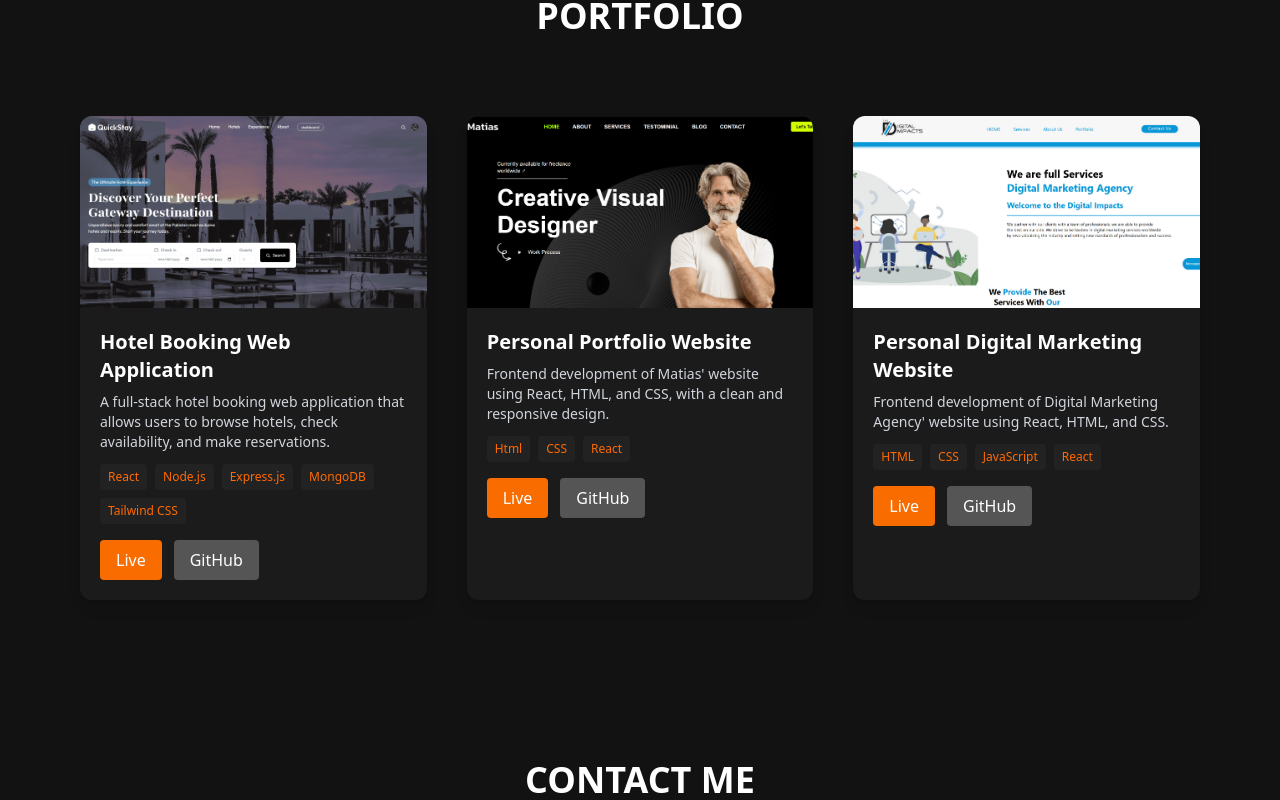
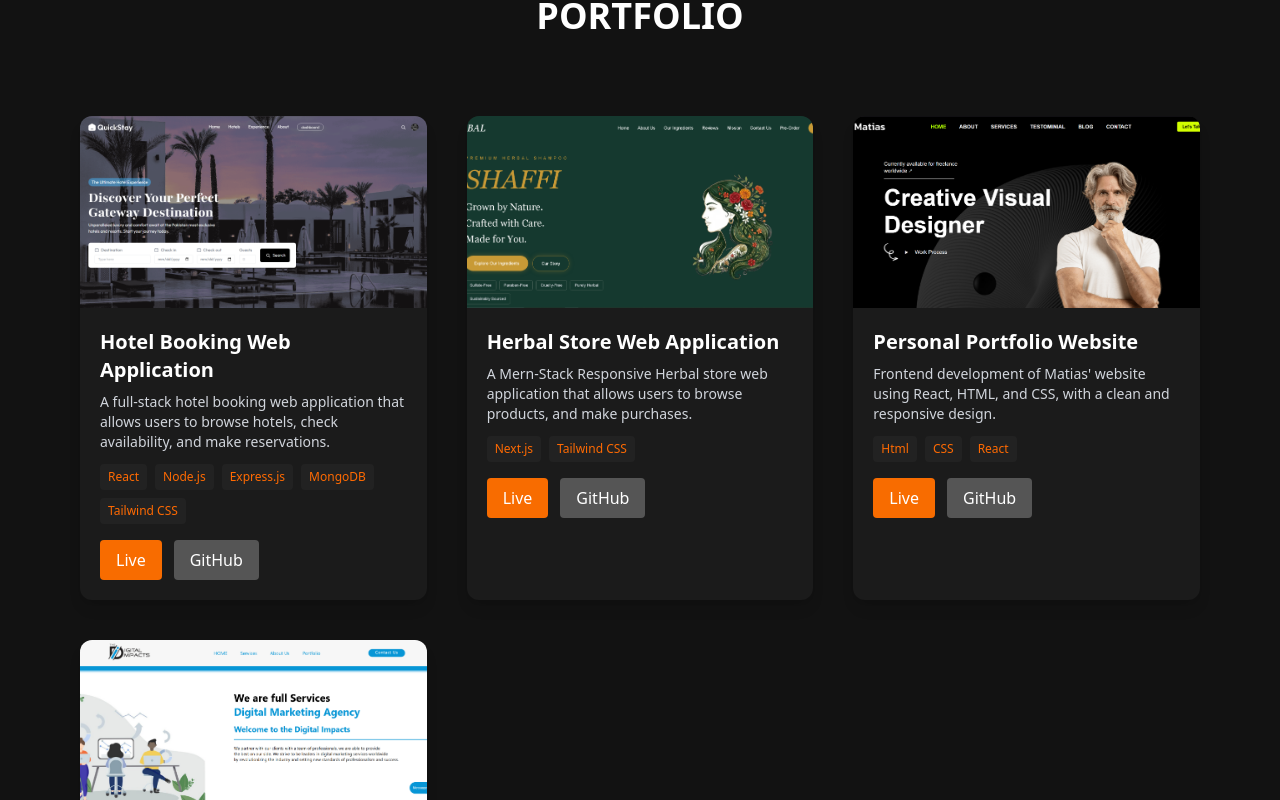
Before and after one commit to SafyanNasir1/Portfolio, a React (Vite) app: page / in a window 1280 px wide. Shown: the part 2376-3176 px from the top of the page. Built offline with nearby package versions, Linux system fonts and the light colour scheme.

Commit message:
Initial commit

```diff
--- a/src/components/Port/Port.jsx
+++ b/src/components/Port/Port.jsx
@@ -2,6 +2,7 @@
   import { motion } from "framer-motion";
 
   import Hotel from "../../assets/hotel.PNG";
+  import Herbal from "../../assets/herbal.PNG";
   import Matias from "../../assets/matias.PNG";
   import Digital from "../../assets/digital.PNG";
 
@@ -14,6 +15,15 @@
       image: Hotel,
       live: "https://safyan-suites.vercel.app/",
       github: "https://github.com/SafyanNasir1/Hotel",
+    },
+    {
+      title: "Herbal Store Web Application",
+      description:
+        "A Mern-Stack Responsive Herbal store web application that allows users to browse products, and make purchases.",
+      tech: ["Next.js", "Tailwind CSS"],
+      image: Herbal,
+      live: "https://herbal-nature.vercel.app/",
+      github: "",
     },
     {
       title: "Personal Portfolio Website",
```
Also changed, not shown: src/assets/herbal.PNG (added).
